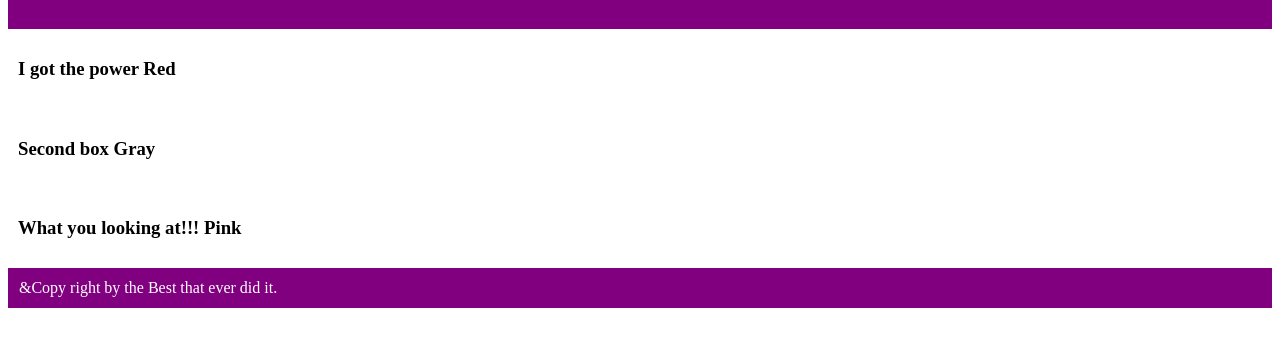
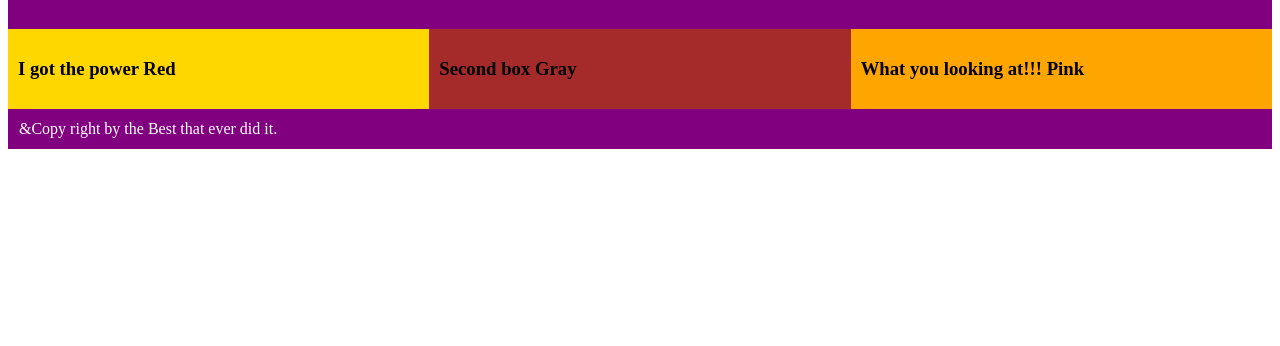
Before and after one commit to EPIC448/CSS-Fundementals, a plain HTML site: page Fundamentals/index.html in a window 1280 px wide. Shown: the part 378-724 px from the top of the page. Drawn offline with Linux system fonts and the light colour scheme.

Commit message:
refactor Index file

```diff
--- a/Fundamentals/index.html
+++ b/Fundamentals/index.html
@@ -30,16 +30,16 @@
     <h1>Testing out different Positing elements</h1>
   </Header>
 
-    <section id="Box 1">
+    <section id="Box1">
       <h3>I got the power Red</h3>
     </section>
 
 
-    <section id="Box 2">
+    <section id="Box2">
       <h3> Second box Gray</h3>
     </section>
 
-    <section id="Box 3">
+    <section id="Box3">
       <h3>What you looking at!!! Pink </h3>
     </section>
 
--- a/Fundamentals/styles.css
+++ b/Fundamentals/styles.css
@@ -15,10 +15,10 @@ a:link {
     color: purple;
   }
 
-  . wrapper {
+   wrapper {
     margin: 0 auto;
     width:  600px;
-    background: burlywood;
+    background: #ccc;
   }
 
   header, footer {
@@ -33,3 +33,36 @@ a:link {
   }
 
   /* Where the magic happens */
+
+  #Box1{
+    float: left;
+    background: gold;
+    width: 33.333%;
+
+  }
+
+  #Box2{
+  float: left;
+  background: brown;
+  width: 33.333%;
+
+  }
+
+  #Box3{
+    float: left;
+    background: orange;
+    width: 33.333%;
+
+
+  }
+
+
+footer {
+  clear: both;
+}
+
+* {
+  -webkit-box-sizing: border-box;
+  -moz-box-sizing: border-box;
+  box-sizing: border-box;
+}
```
